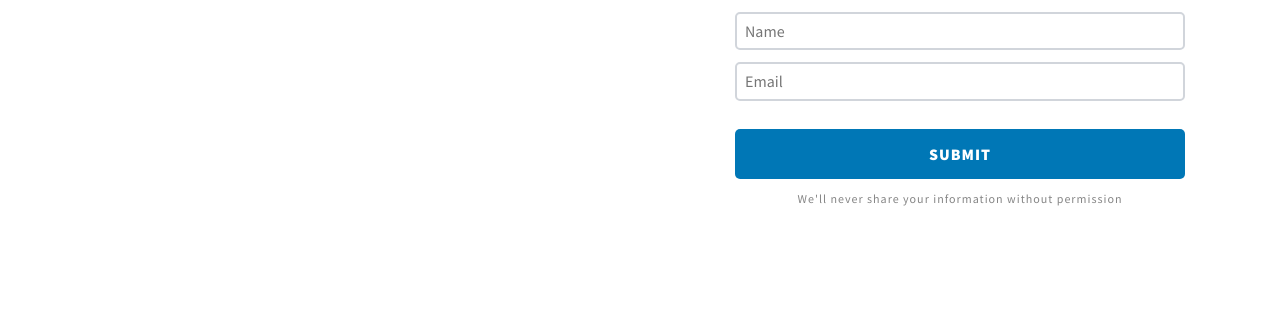
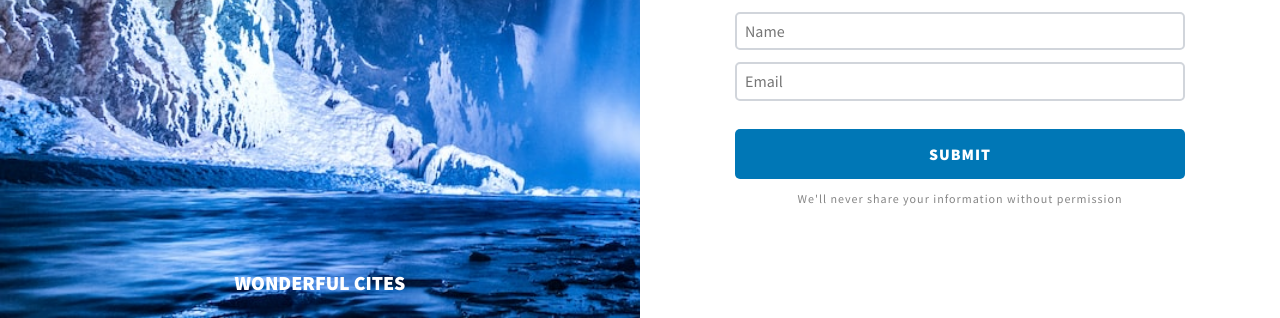
Before and after one commit to MastooraTurkmen/Wonderful-Site, a website built with Vite: page index.html in a window 1280 px wide. Shown: the part 482-800 px from the top of the page. Built offline with nearby package versions, Linux system fonts and the light colour scheme; files whose address does not match are found by name.

Commit message:
Update styles.css

```diff
--- a/styles.css
+++ b/styles.css
@@ -80,7 +80,7 @@ p {
     min-height: 250px;
     text-align: center;
     color: #fff;
-    background: url("images/photo.jpg");
+    background: url("photo.jpg");
     background-size: cover;
     padding-bottom: 1.5em;
 }
```
